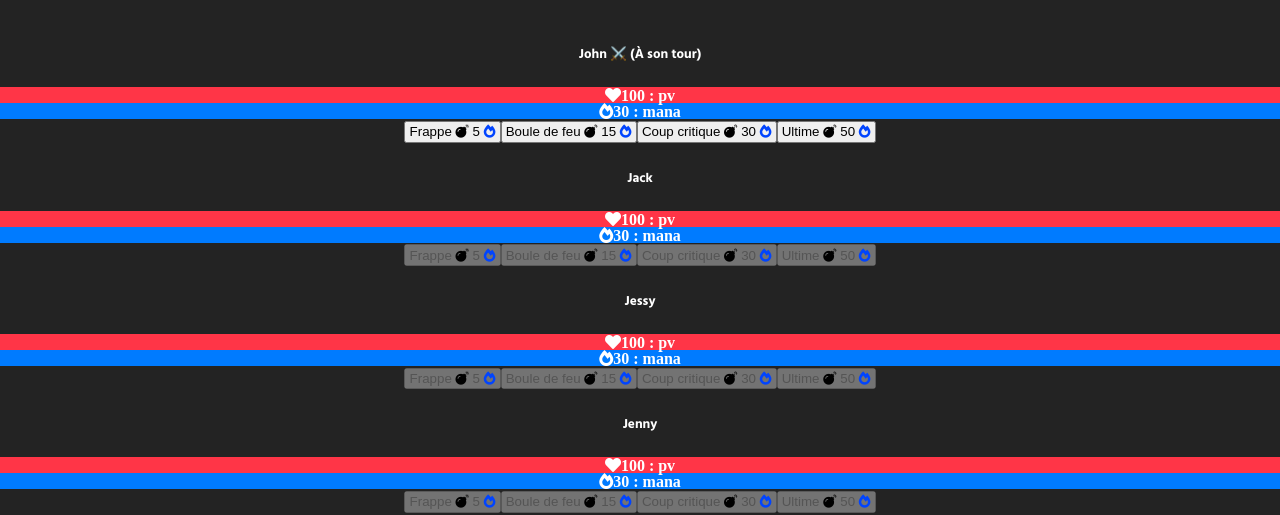
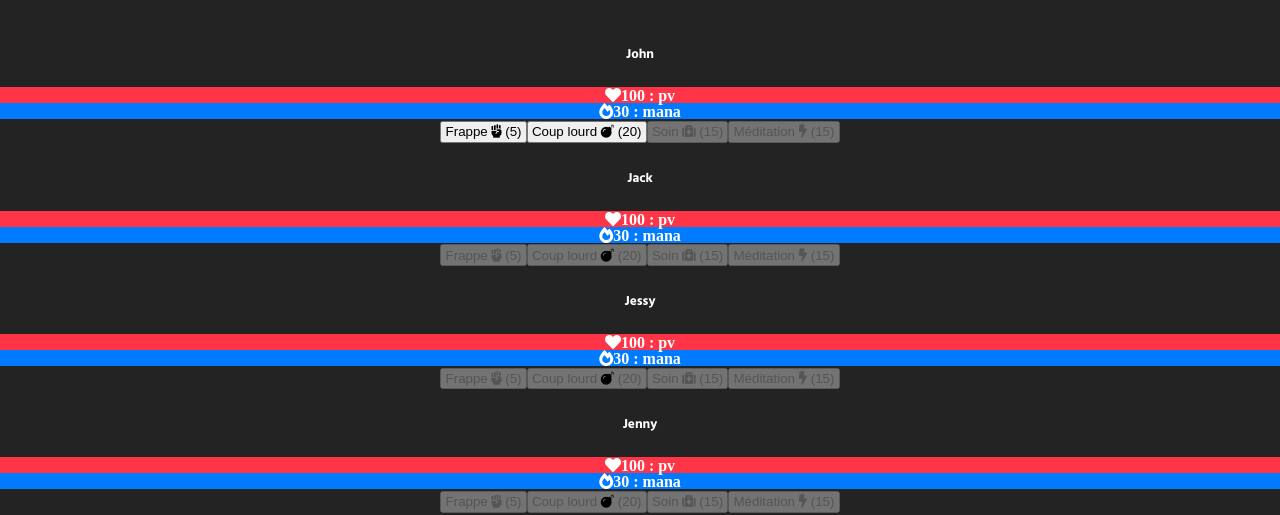
Before and after one commit to omar-ma66/react_reduce_tp, a React (Vite) app: page / in a window 1280 px wide. Shown: the part 306-821 px from the top of the page. Built offline with nearby package versions, Linux system fonts and the light colour scheme.

Commit message:
ajout de la posibilite de ce soigné

```diff
--- a/src/components/ButtonCapacity/ButtonCapacity.jsx
+++ b/src/components/ButtonCapacity/ButtonCapacity.jsx
@@ -1,24 +1,33 @@
 import "./ButtonCapacity.css";
 import { useDispatch, useSelector } from "react-redux";
-import { hitMonster, hitBack, clearMessage } from "../../features/fight/fightSlice";
+import { useCapacity, hitBack, clearMessage } from "../../features/fight/fightSlice";
 
-function ButtonCapacity({ label = "hit", damage = 5, icon = "fa-fire-alt", player }) {
+function ButtonCapacity({ label = "Capacité", type = "damage", value = 5, icon = "fa-star", player }) {
   const dispatch = useDispatch();
   const gameStatus = useSelector((state) => state.fight.gameStatus);
   const activePlayerId = useSelector((state) => state.fight.activePlayerId);
 
-  // Le bouton est actif SEULEMENT si :
-  // - C'est le tour du joueur
-  // - Le joueur a des PV > 0
-  // - La partie est toujours en cours ("PLAYING")
   const isMyTurn = activePlayerId === player?.id;
-  const isDisabled = !isMyTurn || player?.pv === 0 || gameStatus !== "PLAYING";
 
-  const fight = () => {
+  // Vérifications d'éligibilité selon le type de capacité
+  let isResourceMissing = false;
+  if (type === "heal") {
+    // Impossible si pas de mana ou PV déjà au max
+    isResourceMissing = player?.mana === 0 || player?.pv === player?.pvMax;
+  } else if (type === "manaRegen") {
+    // Impossible si PV trop bas (<= 1) ou Mana déjà au max
+    isResourceMissing = player?.pv <= 1 || player?.mana === player?.manaMax;
+  }
+
+  const isDisabled = !isMyTurn || player?.pv === 0 || gameStatus !== "PLAYING" || isResourceMissing;
+
+  const handleAction = () => {
     if (isDisabled) return;
 
-    dispatch(hitMonster(damage));
+    // 1. Déclenche l'action (dégâts, soin ou regen de mana)
+    dispatch(useCapacity({ playerId: player.id, type, value }));
 
+    // 2. Le monstre réplique ensuite
     if (player && player.id) {
       dispatch(hitBack(player.id));
 
@@ -31,11 +40,11 @@ function ButtonCapacity({ label = "hit", damage = 5, icon = "fa-fire-alt", playe
   return (
     <button
       type="button"
-      onClick={fight}
+      onClick={handleAction}
       disabled={isDisabled}
-      className={`btn ${isDisabled ? "btn-secondary" : "btn-success"} material-tooltip-main`}
+      className={`btn ${isDisabled ? "btn-secondary" : "btn-success"} material-tooltip-main m-1`}
     >
-      {label} <i className="fas fa-bomb"></i> {damage} <i className={`fas ${icon}`}></i>
+      {label} <i className={`fas ${icon}`}></i> ({value})
     </button>
   );
 }
--- a/src/components/PlayerCard.jsx
+++ b/src/components/PlayerCard.jsx
@@ -1,27 +1,15 @@
-import { useSelector } from "react-redux";
 import ButtonCapacity from "./ButtonCapacity/ButtonCapacity.jsx";
 import ProgressBar from "./ProgressBar/ProgressBar.jsx";
 
 function PlayerCard({ player }) {
-  const activePlayerId = useSelector((state) => state.fight.activePlayerId);
-  const isCurrentTurn = activePlayerId === player.id;
-
   return (
     <div
       key={player.id}
-      className={`col-sm-3 card center ${
-        isCurrentTurn ? "bg-light border-primary shadow" : "opacity-50"
-      }`}
+      className="col-sm-3 card center"
       id={`joueur${player.id}`}
-      style={{
-        borderWidth: isCurrentTurn ? "3px" : "1px",
-        transition: "all 0.3s ease"
-      }}
     >
       <div className="card-body text-center">
-        <h5 className="card-title">
-          {player.name} {isCurrentTurn && "⚔️ (À son tour)"}
-        </h5>
+        <h5 className="card-title">{player.name}</h5>
         <ProgressBar
           pv={player.pv}
           pvMax={player.pvMax}
@@ -39,10 +27,17 @@ function PlayerCard({ player }) {
         <span className="badge badge-danger ml-2 " id="degatSpanJ1"></span>
         <div className="row ">
           <div>
-            <ButtonCapacity label="Frappe" damage={5} player={player} />
-            <ButtonCapacity label="Boule de feu" damage={15} player={player} />
-            <ButtonCapacity label="Coup critique" damage={30} player={player} />
-            <ButtonCapacity label="Ultime" damage={50} player={player} />
+            {/* 1. Attaque Basique */}
+            <ButtonCapacity label="Frappe" type="damage" value={5} icon="fa-fist-raised" player={player} />
+
+            {/* 2. Attaque Puissante */}
+            <ButtonCapacity label="Coup lourd" type="damage" value={20} icon="fa-bomb" player={player} />
+
+            {/* 3. Soin (Restaure des PV en consommant du Mana) */}
+            <ButtonCapacity label="Soin" type="heal" value={15} icon="fa-medkit" player={player} />
+
+            {/* 4. Récupération de Mana (Restaure du Mana en consommant des PV) */}
+            <ButtonCapacity label="Méditation" type="manaRegen" value={15} icon="fa-bolt" player={player} />
           </div>
         </div>
       </div>
--- a/src/features/fight/fightSlice.js
+++ b/src/features/fight/fightSlice.js
@@ -1,6 +1,5 @@
 import { createSlice } from "@reduxjs/toolkit";
 
-/* ################################################################################################## */
 const initialState = {
   players: {
     1: { name: "John", pv: 100, pvMax: 100, mana: 30, manaMax: 30, id: 1 },
@@ -13,15 +12,16 @@ const initialState = {
     pv: 800,
     pvMax: 800,
   },
+  activePlayerId: 1,
   message: "",
-  gameStatus: "PLAYING", // États possibles: "PLAYING", "VICTORY", "DEFEAT",
-  activePlayerId: 1, // ID du joueur c'est donc a lui de jouer .
+  gameStatus: "PLAYING",
 };
-/* ################################################################################################## */
-// Fonction utilitaire pour trouver le prochain joueur vivant
+
 const getNextActivePlayer = (players, currentId) => {
   const playerIds = Object.keys(players).map(Number);
-  const currentIndex = playerIds.indexOf(currentId);for (let i = 1; i <= playerIds.length; i++) {
+  const currentIndex = playerIds.indexOf(currentId);
+
+  for (let i = 1; i <= playerIds.length; i++) {
     const nextIndex = (currentIndex + i) % playerIds.length;
     const nextId = playerIds[nextIndex];
     if (players[nextId].pv > 0) {
@@ -31,26 +31,45 @@ const getNextActivePlayer = (players, currentId) => {
   return currentId;
 };
 
-
-
-/* ################################################################################################## */
-
 export const fightSlice = createSlice({
   name: "fight",
   initialState,
   reducers: {
-    hitMonster: (state, action) => {
+    useCapacity: (state, action) => {
       if (state.gameStatus !== "PLAYING") return;
 
-      const damage = action.payload;
-      state.monster.pv = Math.max(0, state.monster.pv - damage);
+      const { playerId, type, value } = action.payload;
+      const player = state.players[playerId];
 
-      // Condition de VICTOIRE
-      if (state.monster.pv === 0) {
-        state.gameStatus = "VICTORY";
-        state.message = "🎉 Victoire ! Vous avez vaincu le monstre !";
+      if (!player || player.pv <= 0) return;
+
+      if (type === "damage") {
+        // Attaque ordinaire
+        state.monster.pv = Math.max(0, state.monster.pv - value);
+        if (state.monster.pv === 0) {
+          state.gameStatus = "VICTORY";
+          state.message = "🎉 Victoire ! Vous avez vaincu le monstre !";
+          return;
+        }
+      } else if (type === "heal") {
+        // Soin : Soigne X PV en consommant X Mana
+        const actualHeal = Math.min(value, player.mana); // Ne peut pas soigner plus que le mana disponible
+        const realHealedPv = Math.min(actualHeal, player.pvMax - player.pv); // Ne dépasse pas les pvMax
+
+        player.pv += realHealedPv;
+        player.mana -= realHealedPv; // Coûte autant de mana que de PV restaurés
+        state.message = `${player.name} se soigne de ${realHealedPv} PV en dépensant ${realHealedPv} Mana !`;
+      } else if (type === "manaRegen") {
+        // Régénération de Mana : Gagne X Mana en consommant X PV
+        const actualRegen = Math.min(value, player.pv - 1); // Conserve au moins 1 PV pour ne pas se tuer soi-même
+        const realManaGain = Math.min(actualRegen, player.manaMax - player.mana);
+
+        player.mana += realManaGain;
+        player.pv -= realManaGain; // Coûte autant de PV que de Mana restauré
+        state.message = `${player.name} sacrifie ${realManaGain} PV pour regagner ${realManaGain} Mana !`;
       }
     },
+
     hitBack: (state, action) => {
       if (state.gameStatus !== "PLAYING") return;
 
@@ -61,40 +80,38 @@ export const fightSlice = createSlice({
         const hasMissed = Math.random() < 0.2;
 
         if (hasMissed) {
-          state.message = `${state.monster.nom} a raté son attaque contre ${player.name} !`;
+          state.message = `${state.monster.nom} a raté sa riposte contre ${player.name} !`;
         } else {
           const monsterDamage = Math.floor(Math.random() * 6) + 3;
           player.pv = Math.max(0, player.pv - monsterDamage);
 
           if (player.pv === 0) {
             state.message = `${player.name} est K.O. !`;
-          } else {
+          } else if (!state.message) {
             state.message = `${state.monster.nom} inflige ${monsterDamage} dégâts à ${player.name} !`;
           }
         }
       }
 
-      // Condition de DÉFAITE : tous les joueurs ont 0 PV
       const allPlayersDead = Object.values(state.players).every(
-        (p) => p.pv === 0,
+        (p) => p.pv === 0
       );
 
       if (allPlayersDead) {
         state.gameStatus = "DEFEAT";
         state.message = "💀 Défaite ! Tous les joueurs ont été éliminés...";
-      }else{
-        state.activePlayerId = getNextActivePlayer(state.players,playerId);
+      } else {
+        state.activePlayerId = getNextActivePlayer(state.players, playerId);
       }
     },
+
     clearMessage: (state) => {
-      // On ne réinitialise pas le message si le jeu est terminé
       if (state.gameStatus === "PLAYING") {
         state.message = "";
       }
     },
   },
 });
-/* ################################################################################################## */
 
-export const { hitMonster, hitBack, clearMessage } = fightSlice.actions;
+export const { useCapacity, hitBack, clearMessage } = fightSlice.actions;
 export default fightSlice.reducer;
```
